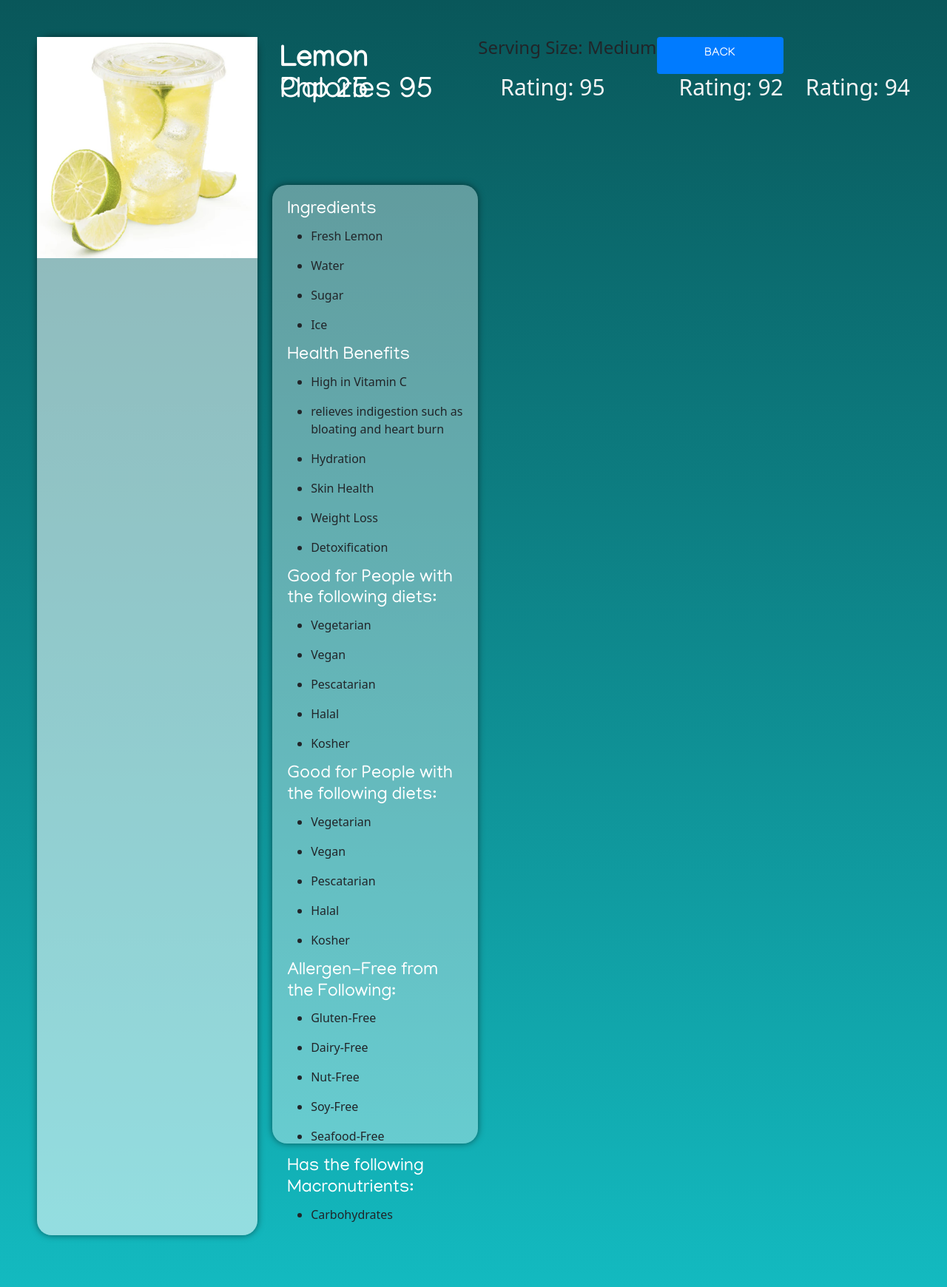
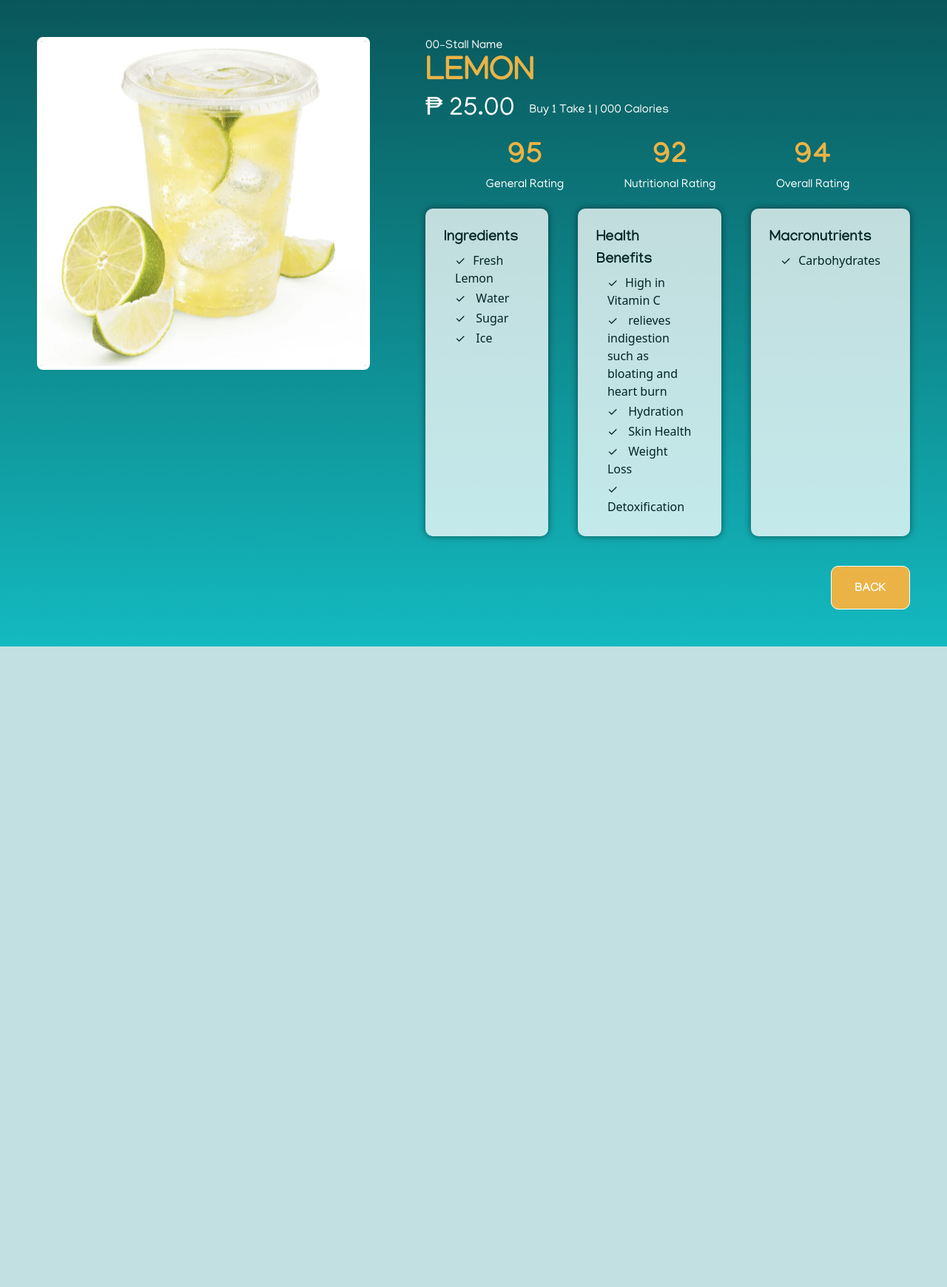
Before and after one commit to HansQueja/Bag-Eats, a Django app: page /description/1/ in a window 1280 px wide. Shown: the part 90-1830 px from the top of the page at 74% size. After the commit the page ends 964 px from the top, so only its background shows below. Run offline with Django 5.2, Linux system fonts and the light colour scheme.

Commit message:
redesigned the description page

```diff
--- a/static/description.css
+++ b/static/description.css
@@ -96,6 +97,7 @@
     }
 
     .content-container{
+        min-height: 100vh;
         height: auto !important;
     }
 
@@ -103,86 +105,135 @@
         padding: 50px;
     }
 
-    .desc-image{
+    .desc-form {
+        display: flex;
+        justify-content: center;
+        gap: 75px;
+    }
+
+    .desc-pic {
+        height: 450px;
+        min-height: 450px;
+        min-width: 450px;
+        width: 450px;
+    }
+
+    .desc-stall {
+        margin: 0;
+    }
+
+    .desc-name {
+        margin: 0;
+        font-size: 45px;
+    }
+
+    .desc-price {
+        margin: 0;
+        font-size: 35px;
+    }
+
+    .desc-calories {
+        font-size: 16px;
+        margin: 0 0 0 12px;
+    }
+
+    .desc-ratings {
+        justify-content: space-evenly;
+        margin: 20px 0;
+    }
+
+    .desc-rating {
+        font-size: 40px;
+    }
+
+    .desc-descriptions {
+        gap: 40px;
+        display: flex;
+    }
+
+    .desc-description {
+        background-color: rgb(255 255 255 / 75%);
+        border-radius: 10px;
+        box-shadow: 0px 0px 10px 0px rgba(0, 0, 0, 0.50);
+        color: #042526;
+        margin: 0;
+        padding: 25px 40px 25px 25px;
+    }
+
+    .desc-subhead {
+        font-size: 20px;
+        margin: 0;
+    }
+
+    .form-btn {
+        border-radius: 10px;
         display: block;
-        margin: 0 auto;
-        margin-bottom: 20px;
-        box-shadow: 0px 0px 10px 0px rgba(0, 0, 0, 0.50);
-        background-color: rgba(255, 255, 255, 0.545);
-        border-radius: 20px;
-        max-width: 900px;
-        grid-column: 1;
-        grid-row: 1 / 5;
-        .desc-pic{
-            width: 100%;
-            max-width: 900px;
-            display: block;
-            margin: 0 auto;
+        margin: 40px 0 0 auto;
+        padding: 19px 32px 14px 32px;
+        width: fit-content;
     }
 }
 
-    .desc-content{
-        display: grid;
-        grid-template-rows: 50px 50px 100px auto;
-        grid-template-columns: 1fr 1fr;
-        max-width: 1200px;
-        margin: 0 auto;
-
-        .desc-subhead{
-            color: white;
-            grid-column: 2;
-
+.desc-pic {
+    border: 5px solid white;
+    border-radius: 8px;
+    object-fit: cover;
 }
 
-        .name{
-            font-size: 40px;
-            margin-left: 30px;
-            margin-top: 10px;
-            font-weight: bold;
-            grid-row: 1;
+.desc-name {
+    color: #EBB346;
+    font-weight: bolder;
+    text-transform: uppercase;
 }
 
-        .price{
-            font-size: 40px;
-            margin-left: 30px;
-            grid-row: 2;
+.desc-rating {
+    color: #EBB346;
+    font-weight: bold;
+    margin: 0;
+    text-align: center;
 }
 
-        .desc-rating{
-            font-size: 30px;
-            margin-left: 30px;
-            grid-row: 2;
-            color: whitesmoke;
+.desc-rates {
+    margin: 0;
+    text-align: center;
 }
 
-        .desc-container{
-            margin-left: 20px;
-            padding: 20px;
-            box-shadow: 0px 0px 10px 0px rgba(0, 0, 0, 0.50);
-            background-color: rgba(255, 255, 255, 0.355);
-            border-radius: 20px;
-            grid-column: 2;
-            grid-row: 4;
-            height: 90%;
-            .desc-ingredients{
+.desc-stall,
+.desc-price,
+.desc-calories,
+.desc-ratings {
     color: white;
 }
+
+.desc-price,
+.desc-calories {
+    white-space: nowrap;
 }
 
-        .desc-back {
-            display: inline-block;
-            padding: 10px 20px;
-            font-size: 16px;
-            color: #fff;
-            background-color: #007bff;
+.desc-description ul {
+    list-style: none;
+    padding-left: 15px;
+    margin: 3px 0;
+}
+
+.desc-description ul li:before {
+    content: '✓';
+    margin-right: 10px;
+}
+
+.desc-subhead {
+    font-weight: bolder;
+}
+
+.form-btn {
+    border: 1px white solid;
+    background-color: #EBB346;
+    color: white;
+    font-weight: bold;
     text-align: center;
     text-decoration: none;
-            border-radius: 4px;
-            transition: background-color 0.3s ease;
 }
 
-        .desc-back:hover {
-            background-color: #0056b3;
+.form-btn:hover {
+    background-color: #BC9240;
 }
-    }
-}
--- a/static/global.css
+++ b/static/global.css
@@ -77,7 +77,8 @@
 .form-input,
 .label-radio,
 .label-checkbox,
-.form-btn {
+.form-btn,
+.manjari {
     font-family: 'Manjari', sans-serif;
 }
 
--- a/templates/description.html
+++ b/templates/description.html
@@ -63,58 +63,62 @@
     <!-- Contents -->
     <div class="content-container content-gradient-bg">
         <div class="content">
-            <!-- Code Here -->
-            <form class="desc-content">
-            <div class="desc-image">
-                <img class="desc-pic" src="{% static 'images/'|add:food.URL %}" alt="food picture">
+            <form class="desc-form">
+                <div class="desc-right">
+                    <img class="desc-pic" src="{% static 'images/'|add:food.URL %}" alt="food-picture">
                 </div>
-            <!-- <form class="desc-content"> -->
-                <h3 class="desc-subhead name">{{ food.Food_Name }}</h3>
-                <h3 class="desc-subhead price">Php {{ food.Price }}</h3>
-                <h3 class="desc-subhead price">Calories {{ food.Calories}}</h3>
-                <h4 class="desc-rating">Rating: {{ food.Rating }}</h4>
-                <h4 class="desc-rating">Rating: {{ food.Nutritional_Rating }}</h4>
-                <h4 class="desc-rating">Rating: {{ food.Overall_Rating }}</h4>
-                <h4>Serving Size: {{ food.Serving }}</h4>
-                <div class="desc-container">
-                    <h4 class="desc-subhead">Ingredients</h4>
+                <div>
+                    <p class="manjari desc-stall">00–Stall Name</p> <!-- 48–Triana's Eatery -->
+                    <h2 class="manjari desc-name">{{ food.Food_Name }}</h2>
+                    <div class="d-flex align-items-center" style="gap: 8px;">
+                        <h2 class="manjari desc-price">₱ {{ food.Price }}.00</h2>
+                        <div>
+                            <p class="manjari desc-calories">Buy 1 Take 1 | 000 Calories</p>
+                        </div>
+                    </div>
+                    <div class="desc-ratings d-flex">
+                        <div>
+                            <h3 class="desc-rating manjari">{{ food.Rating }}</h3>
+                            <p class="desc-rates manjari">General Rating</p>
+                        </div>
+                        <div>
+                            <h3 class="desc-rating manjari">{{ food.Nutritional_Rating }}</h3>
+                            <p class="desc-rates manjari">Nutritional Rating</p>
+                        </div>
+                        <div>
+                            <h3 class="desc-rating manjari">{{ food.Overall_Rating }}</h3>
+                            <p class="desc-rates manjari">Overall Rating</p>
+                        </div>
+                    </div>
+                    <div class="desc-descriptions">
+                        <div class="desc-description">
+                            <p class="manjari desc-subhead">Ingredients</p>
                             {% for ingredient in food.Ingredients %}
                             <ul>
                                 <li>{{ ingredient }}</li>
                             </ul>
                             {% endfor %}
-                    <h4 class="desc-subhead">Health Benefits</h4>
+                        </div>
+                        <div class="desc-description">
+                            <p class="manjari desc-subhead">Health Benefits</p>
                             {% for benefit in food.Health_Benefits %}
                             <ul>
                                 <li>{{ benefit }}</li>
                             </ul>
                             {% endfor %}
-                    <h4 class="desc-subhead">Good for People with the following diets:</h4>
-                    {% for diet in food.Dietary_Restriction %}
-                    <ul>
-                        <li>{{ diet }}</li>
-                    </ul>
-                    {% endfor %}
-                    <h4 class="desc-subhead">Good for People with the following diets:</h4>
-                    {% for diet in food.Dietary_Restriction %}
-                    <ul>
-                        <li>{{ diet }}</li>
-                    </ul>
-                    {% endfor %}
-                    <h4 class="desc-subhead">Allergen-Free from the Following:</h4>
-                    {% for allergy in food.Allergen_Avoidance %}
-                    <ul>
-                        <li>{{ allergy }}</li>
-                    </ul>
-                    {% endfor %}
-                    <h4 class="desc-subhead">Has the following Macronutrients:</h4>
+                        </div>
+                        <div class="desc-description">
+                            <p class="manjari desc-subhead">Macronutrients</p>
                             {% for macros in food.Macronutrients %}
                             <ul>
                                 <li>{{ macros }}</li>
                             </ul>
                             {% endfor %}
                         </div>
-                <a class="desc-back" href="{% url 'home' %}">BACK</a>
+                    </div>
+
+                    <a class="form-btn" href="{% url 'home' %}">BACK</a>
+                </div>
             </form>
         </div>
     </div>
--- a/templates/home.html
+++ b/templates/home.html
@@ -55,8 +55,8 @@
                 <a class="nav-links" href="{% url 'about' %}">About</a>
                 <a class="nav-links" href="{% url 'logout' %}">Logout</a>
                 <a class="profile" href="{% url 'profile' %}" target="_blank" rel="noopener noreferrer">
+                    <span class="profile-text nav-links">{{ name }}</span>
                     <img class="nav-profile" src="{% static 'images/no-profile.jpg' %}" alt="profile-pic">
-                    <span class="profile-text">{{ name }}</span>
                 </a>
             </div>
         </div>
--- a/templates/login.html
+++ b/templates/login.html
@@ -36,7 +36,7 @@
                     {% endfor %}
                 </div>
                 {% endif %}
-                <form class="login-form" method="POST">
+                <form class="login-form" method="POST" action="{% url 'login' %}">
                     {% csrf_token %}
                     <label class="login-label" for="login-email">Email:</label>
                     <input class="login-input" type="email" name="login-email" required>
@@ -71,7 +71,7 @@
                             {% endfor %}
                         </div>
                         {% endif %}
-                        <form class="login-form" method="POST">
+                        <form class="login-form" method="POST" action="{% url 'login' %}">
                             {% csrf_token %}
                             <input class="login-input" type="email" name="login-email" placeholder="Email" required>
                             <input class="login-input" type="password" name="login-password" placeholder="Password" style="margin-top: 15px;" required>
```
Also changed, not shown: other parts of static/description.css (+55 -54 lines), static/home.css (+18 -0 lines), db.sqlite3, nutrients_drink.py (renamed from nutrients.py), users.db. Lines whose indentation alone changed are shown as unchanged.
